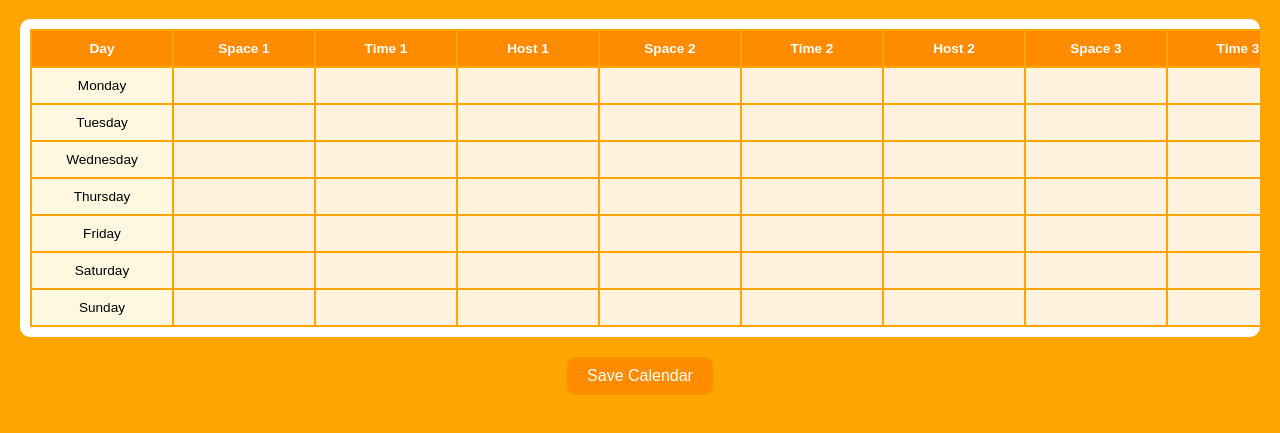
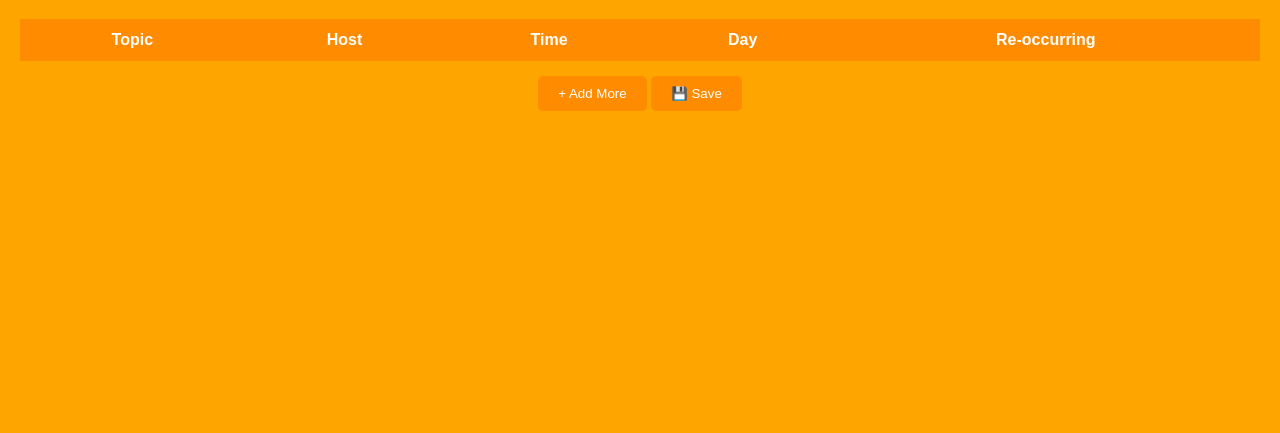
Before and after one commit to Solexade/boy-yuskid-orange-space-calendar, a plain HTML site: page index.html in a window 1280 px wide. Shown: the part 61-494 px from the top of the page. Drawn offline with Linux system fonts and the light colour scheme.

Commit message:
Update index.html

```diff
--- a/index.html
+++ b/index.html
@@ -1,8 +1,6 @@
 <!DOCTYPE html>
-<html lang="en">
+<html>
 <head>
-  <meta charset="UTF-8" />
-  <meta name="viewport" content="width=device-width, initial-scale=1.0"/>
   <title>Boy_yuskid's Orange Dynasty Space Calendar</title>
   <style>
     body {
@@ -13,48 +11,34 @@
     h1 {
       text-align: center;
       color: white;
-      font-size: 2em;
-    }
-    .table-container {
-      overflow-x: auto;
-      background-color: white;
-      padding: 10px;
-      border-radius: 10px;
     }
     table {
-      width: max-content;
-      min-width: 100%;
+      width: 100%;
       border-collapse: collapse;
+      background-color: #fff3e0;
     }
     th, td {
-      border: 2px solid orange;
+      border: 2px solid darkorange;
       padding: 10px;
       text-align: center;
-      min-width: 120px;
-      font-size: 0.85em;
     }
     th {
       background-color: darkorange;
       color: white;
     }
-    td {
-      background-color: #fff8e1;
+    td[contenteditable="true"] {
+      background-color: #ffffff;
     }
-    td[contenteditable="true"] {
-      background-color: #fff3e0;
-    }
-    .save-button {
-      display: block;
-      margin: 20px auto;
+    .btn {
+      margin-top: 15px;
       padding: 10px 20px;
-      font-size: 1em;
       background-color: darkorange;
       color: white;
       border: none;
+      border-radius: 5px;
       cursor: pointer;
-      border-radius: 10px;
     }
-    .save-button:hover {
+    .btn:hover {
       background-color: orangered;
     }
   </style>
@@ -63,104 +47,49 @@
 
 <h1>Boy_yuskid's Orange Dynasty Space Calendar</h1>
 
-<div class="table-container">
 <table id="calendarTable">
   <thead>
     <tr>
+      <th>Topic</th>
+      <th>Host</th>
+      <th>Time</th>
       <th>Day</th>
-        <th>Space 1</th><th>Time 1</th><th>Host 1</th>
-        <th>Space 2</th><th>Time 2</th><th>Host 2</th>
-        <th>Space 3</th><th>Time 3</th><th>Host 3</th>
-        <th>Space 4</th><th>Time 4</th><th>Host 4</th>
-        <th>Space 5</th><th>Time 5</th><th>Host 5</th>
-        <th>Space 6</th><th>Time 6</th><th>Host 6</th>
+      <th>Re-occurring</th>
     </tr>
   </thead>
-    <tbody>
-      <tr><td>Monday</td>
-        <td contenteditable="true"></td><td contenteditable="true"></td><td contenteditable="true"></td>
-        <td contenteditable="true"></td><td contenteditable="true"></td><td contenteditable="true"></td>
-        <td contenteditable="true"></td><td contenteditable="true"></td><td contenteditable="true"></td>
-        <td contenteditable="true"></td><td contenteditable="true"></td><td contenteditable="true"></td>
-        <td contenteditable="true"></td><td contenteditable="true"></td><td contenteditable="true"></td>
-        <td contenteditable="true"></td><td contenteditable="true"></td><td contenteditable="true"></td>
-      </tr>
-      <tr><td>Tuesday</td>
-        <td contenteditable="true"></td><td contenteditable="true"></td><td contenteditable="true"></td>
-        <td contenteditable="true"></td><td contenteditable="true"></td><td contenteditable="true"></td>
-        <td contenteditable="true"></td><td contenteditable="true"></td><td contenteditable="true"></td>
-        <td contenteditable="true"></td><td contenteditable="true"></td><td contenteditable="true"></td>
-        <td contenteditable="true"></td><td contenteditable="true"></td><td contenteditable="true"></td>
-        <td contenteditable="true"></td><td contenteditable="true"></td><td contenteditable="true"></td>
-      </tr>
-      <tr><td>Wednesday</td>
-        <td contenteditable="true"></td><td contenteditable="true"></td><td contenteditable="true"></td>
-        <td contenteditable="true"></td><td contenteditable="true"></td><td contenteditable="true"></td>
-        <td contenteditable="true"></td><td contenteditable="true"></td><td contenteditable="true"></td>
-        <td contenteditable="true"></td><td contenteditable="true"></td><td contenteditable="true"></td>
-        <td contenteditable="true"></td><td contenteditable="true"></td><td contenteditable="true"></td>
-        <td contenteditable="true"></td><td contenteditable="true"></td><td contenteditable="true"></td>
-      </tr>
-      <tr><td>Thursday</td>
-        <td contenteditable="true"></td><td contenteditable="true"></td><td contenteditable="true"></td>
-        <td contenteditable="true"></td><td contenteditable="true"></td><td contenteditable="true"></td>
-        <td contenteditable="true"></td><td contenteditable="true"></td><td contenteditable="true"></td>
-        <td contenteditable="true"></td><td contenteditable="true"></td><td contenteditable="true"></td>
-        <td contenteditable="true"></td><td contenteditable="true"></td><td contenteditable="true"></td>
-        <td contenteditable="true"></td><td contenteditable="true"></td><td contenteditable="true"></td>
-      </tr>
-      <tr><td>Friday</td>
-        <td contenteditable="true"></td><td contenteditable="true"></td><td contenteditable="true"></td>
-        <td contenteditable="true"></td><td contenteditable="true"></td><td contenteditable="true"></td>
-        <td contenteditable="true"></td><td contenteditable="true"></td><td contenteditable="true"></td>
-        <td contenteditable="true"></td><td contenteditable="true"></td><td contenteditable="true"></td>
-        <td contenteditable="true"></td><td contenteditable="true"></td><td contenteditable="true"></td>
-        <td contenteditable="true"></td><td contenteditable="true"></td><td contenteditable="true"></td>
-      </tr>
-      <tr><td>Saturday</td>
-        <td contenteditable="true"></td><td contenteditable="true"></td><td contenteditable="true"></td>
-        <td contenteditable="true"></td><td contenteditable="true"></td><td contenteditable="true"></td>
-        <td contenteditable="true"></td><td contenteditable="true"></td><td contenteditable="true"></td>
-        <td contenteditable="true"></td><td contenteditable="true"></td><td contenteditable="true"></td>
-        <td contenteditable="true"></td><td contenteditable="true"></td><td contenteditable="true"></td>
-        <td contenteditable="true"></td><td contenteditable="true"></td><td contenteditable="true"></td>
-      </tr>
-      <tr><td>Sunday</td>
-        <td contenteditable="true"></td><td contenteditable="true"></td><td contenteditable="true"></td>
-        <td contenteditable="true"></td><td contenteditable="true"></td><td contenteditable="true"></td>
-        <td contenteditable="true"></td><td contenteditable="true"></td><td contenteditable="true"></td>
-        <td contenteditable="true"></td><td contenteditable="true"></td><td contenteditable="true"></td>
-        <td contenteditable="true"></td><td contenteditable="true"></td><td contenteditable="true"></td>
-        <td contenteditable="true"></td><td contenteditable="true"></td><td contenteditable="true"></td>
-      </tr>
+  <tbody id="tableBody">
+    <!-- Table rows will be added by JavaScript -->
   </tbody>
 </table>
+
+<div style="text-align:center;">
+  <button class="btn" onclick="addRow()">+ Add More</button>
+  <button class="btn" onclick="saveCalendar()">💾 Save</button>
 </div>
 
-<button class="save-button" onclick="saveCalendar()">Save Calendar</button>
+<script>
+  // Add 10 default rows or load saved ones
+  window.onload = function () {
+    const saved = JSON.parse(localStorage.getItem('calendarData')) || [];
+    const tableBody = document.getElementById('tableBody');
 
-<script>
-  function saveCalendar() {
-    let table = document.getElementById("calendarTable");
-    let text = "";
+    if (saved.length > 0) {
+      saved.forEach(rowData => {
+        const row = document.createElement('tr');
+        rowData.forEach(cellText => {
+          const cell = document.createElement('td');
+          cell.contentEditable = true;
+          cell.innerText = cellText;
+          row.appendChild(cell);
+        });
+        tableBody.appendChild(row);
+      });
+    } else {
+      for (let i = 0; i < 10; i++) addRow();
+    }
+  };
 
-    for (let i = 0; i < table.rows.length; i++) {
-      let cells = table.rows[i].cells;
-      for (let j = 0; j < cells.length; j++) {
-        text += cells[j].innerText.trim() + (j < cells.length - 1 ? " | " : "");
-      }
-      text += "\n";
-    }
-
-    let blob = new Blob([text], { type: "text/plain;charset=utf-8" });
-    let link = document.createElement("a");
-    link.href = URL.createObjectURL(blob);
-    link.download = "Boy_Yuskid_Orange_Dynasty_Calendar.txt";
-    document.body.appendChild(link);
-    link.click();
-    document.body.removeChild(link);
-  }
-</script>
-
-</body>
-</html>
+  function addRow() {
+    const table = document.getElementById("tableBody");
+    const row = document.createElement("tr");
+    for (let i = 0; i < 5; i++) {
```
Lines whose indentation alone changed are shown as unchanged.
